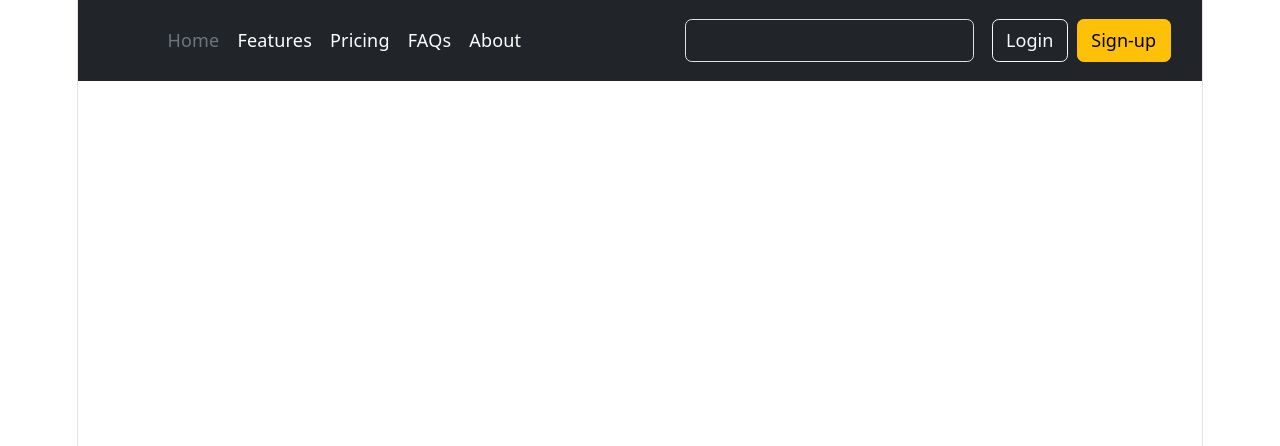
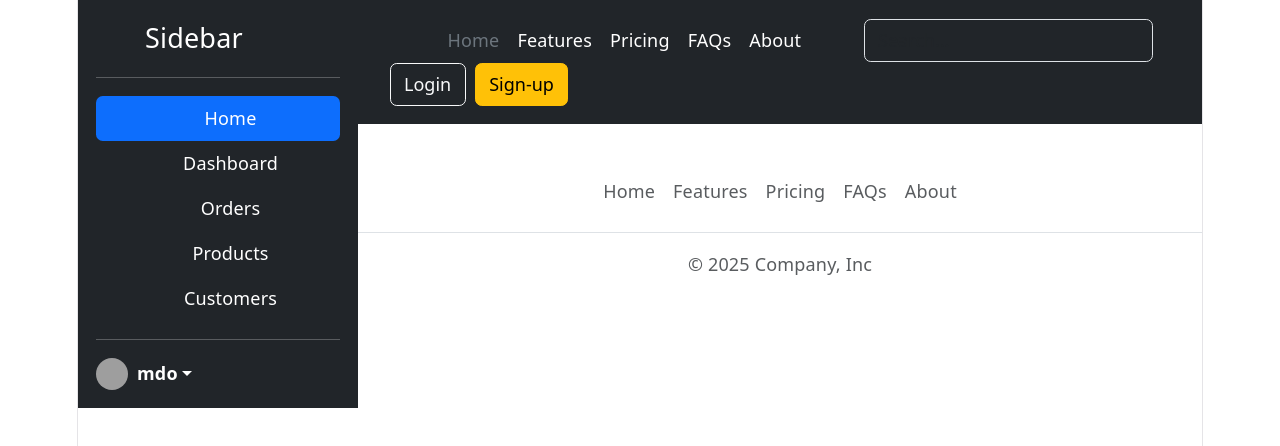
Before and after one commit to PramodGelal/Social-media-react-project, a React (Vite) app: page / in a window 1280 px wide. Shown: the top 446 px of the page. Built offline with nearby package versions, Linux system fonts and the light colour scheme; grey boxes are pictures that could not be loaded.

Commit message:
structure is set

```diff
--- a/src/App.css
+++ b/src/App.css
@@ -1,184 +1,5 @@
-.counter {
-  font-size: 16px;
-  padding: 5px 10px;
-  border-radius: 5px;
-  color: var(--accent);
-  background: var(--accent-bg);
-  border: 2px solid transparent;
-  transition: border-color 0.3s;
-  margin-bottom: 24px;
+.app-container{
+display: flex;
 
-  &:hover {
-    border-color: var(--accent-border);
-  }
-  &:focus-visible {
-    outline: 2px solid var(--accent);
-    outline-offset: 2px;
-  }
+
 }
-
-.hero {
-  position: relative;
-
-  .base,
-  .framework,
-  .vite {
-    inset-inline: 0;
-    margin: 0 auto;
-  }
-
-  .base {
-    width: 170px;
-    position: relative;
-    z-index: 0;
-  }
-
-  .framework,
-  .vite {
-    position: absolute;
-  }
-
-  .framework {
-    z-index: 1;
-    top: 34px;
-    height: 28px;
-    transform: perspective(2000px) rotateZ(300deg) rotateX(44deg) rotateY(39deg)
-      scale(1.4);
-  }
-
-  .vite {
-    z-index: 0;
-    top: 107px;
-    height: 26px;
-    width: auto;
-    transform: perspective(2000px) rotateZ(300deg) rotateX(40deg) rotateY(39deg)
-      scale(0.8);
-  }
-}
-
-#center {
-  display: flex;
-  flex-direction: column;
-  gap: 25px;
-  place-content: center;
-  place-items: center;
-  flex-grow: 1;
-
-  @media (max-width: 1024px) {
-    padding: 32px 20px 24px;
-    gap: 18px;
-  }
-}
-
-#next-steps {
-  display: flex;
-  border-top: 1px solid var(--border);
-  text-align: left;
-
-  & > div {
-    flex: 1 1 0;
-    padding: 32px;
-    @media (max-width: 1024px) {
-      padding: 24px 20px;
-    }
-  }
-
-  .icon {
-    margin-bottom: 16px;
-    width: 22px;
-    height: 22px;
-  }
-
-  @media (max-width: 1024px) {
-    flex-direction: column;
-    text-align: center;
-  }
-}
-
-#docs {
-  border-right: 1px solid var(--border);
-
-  @media (max-width: 1024px) {
-    border-right: none;
-    border-bottom: 1px solid var(--border);
-  }
-}
-
-#next-steps ul {
-  list-style: none;
-  padding: 0;
-  display: flex;
-  gap: 8px;
-  margin: 32px 0 0;
-
-  .logo {
-    height: 18px;
-  }
-
-  a {
-    color: var(--text-h);
-    font-size: 16px;
-    border-radius: 6px;
-    background: var(--social-bg);
-    display: flex;
-    padding: 6px 12px;
-    align-items: center;
-    gap: 8px;
-    text-decoration: none;
-    transition: box-shadow 0.3s;
-
-    &:hover {
-      box-shadow: var(--shadow);
-    }
-    .button-icon {
-      height: 18px;
-      width: 18px;
-    }
-  }
-
-  @media (max-width: 1024px) {
-    margin-top: 20px;
-    flex-wrap: wrap;
-    justify-content: center;
-
-    li {
-      flex: 1 1 calc(50% - 8px);
-    }
-
-    a {
-      width: 100%;
-      justify-content: center;
-      box-sizing: border-box;
-    }
-  }
-}
-
-#spacer {
-  height: 88px;
-  border-top: 1px solid var(--border);
-  @media (max-width: 1024px) {
-    height: 48px;
-  }
-}
-
-.ticks {
-  position: relative;
-  width: 100%;
-
-  &::before,
-  &::after {
-    content: '';
-    position: absolute;
-    top: -4.5px;
-    border: 5px solid transparent;
-  }
-
-  &::before {
-    left: 0;
-    border-left-color: var(--border);
-  }
-  &::after {
-    right: 0;
-    border-right-color: var(--border);
-  }
-}
--- a/src/App.jsx
+++ b/src/App.jsx
@@ -1,10 +1,19 @@
 import Header from "./component/Header";
 import "bootstrap/dist/css/bootstrap.min.css";
+import { Sidebar } from "./component/Sidebar";
+import { Footer } from "./component/Footer";
+import "./App.css";
+
 function App(){
 
-  return (<>
+  return (<div className="app-container ">
+
+  <Sidebar></Sidebar>
+  <div className="main-container">
   <Header></Header>
+  <Footer></Footer>
+    </div>
 
-  </>);
+  </div>);
 }
 export default App;
--- /dev/null
+++ b/src/component/Footer.jsx
@@ -0,0 +1,34 @@
+export function Footer() {
+    return (
+        <footer className="py-3 my-4">
+            <ul className="nav justify-content-center border-bottom pb-3 mb-3">
+                <li className="nav-item">
+                    <a href="#" className="nav-link px-2 text-body-secondary">
+                        Home
+                    </a>
+                </li>
+                <li className="nav-item">
+                    <a href="#" className="nav-link px-2 text-body-secondary">
+                        Features
+                    </a>
+                </li>
+                <li className="nav-item">
+                    <a href="#" className="nav-link px-2 text-body-secondary">
+                        Pricing
+                    </a>
+                </li>
+                <li className="nav-item">
+                    <a href="#" className="nav-link px-2 text-body-secondary">
+                        FAQs
+                    </a>
+                </li>
+                <li className="nav-item">
+                    <a href="#" className="nav-link px-2 text-body-secondary">
+                        About
+                    </a>
+                </li>
+            </ul>
+            <p className="text-center text-body-secondary">© 2025 Company, Inc</p>
+        </footer>
+    );
+}
--- /dev/null
+++ b/src/component/Sidebar.jsx
@@ -0,0 +1,110 @@
+export function Sidebar() {
+    return (
+        <>
+            <div
+                className="d-flex flex-column flex-shrink-0 p-3 text-bg-dark"
+                style={{ width: '280px' }}
+            >
+                <a
+                    href="/"
+                    className="d-flex align-items-center mb-3 mb-md-0 me-md-auto text-white text-decoration-none"
+                >
+                    <svg className="bi pe-none me-2" width="40" height="32" aria-hidden="true">
+                        <use xlinkHref="#bootstrap" />
+                    </svg>
+                    <span className="fs-4">Sidebar</span>
+                </a>
+
+                <hr />
+
+                <ul className="nav nav-pills flex-column mb-auto">
+                    <li className="nav-item">
+                        <a href="#" className="nav-link active" aria-current="page">
+                            <svg className="bi pe-none me-2" width="16" height="16" aria-hidden="true">
+                                <use xlinkHref="#home" />
+                            </svg>
+                            Home
+                        </a>
+                    </li>
+                    <li>
+                        <a href="#" className="nav-link text-white">
+                            <svg className="bi pe-none me-2" width="16" height="16" aria-hidden="true">
+                                <use xlinkHref="#speedometer2" />
+                            </svg>
+                            Dashboard
+                        </a>
+                    </li>
+                    <li>
+                        <a href="#" className="nav-link text-white">
+                            <svg className="bi pe-none me-2" width="16" height="16" aria-hidden="true">
+                                <use xlinkHref="#table" />
+                            </svg>
+                            Orders
+                        </a>
+                    </li>
+                    <li>
+                        <a href="#" className="nav-link text-white">
+                            <svg className="bi pe-none me-2" width="16" height="16" aria-hidden="true">
+                                <use xlinkHref="#grid" />
+                            </svg>
+                            Products
+                        </a>
+                    </li>
+                    <li>
+                        <a href="#" className="nav-link text-white">
+                            <svg className="bi pe-none me-2" width="16" height="16" aria-hidden="true">
+                                <use xlinkHref="#people-circle" />
+                            </svg>
+                            Customers
+                        </a>
+                    </li>
+                </ul>
+
+                <hr />
+
+                <div className="dropdown">
+                    <a
+                        href="#"
+                        className="d-flex align-items-center text-white text-decoration-none dropdown-toggle"
+                        data-bs-toggle="dropdown"
+                        aria-expanded="false"
+                    >
+                        <img
+                            src="https://github.com/mdo.png"
+                            alt=""
+                            width="32"
+                            height="32"
+                            className="rounded-circle me-2"
+                        />
+                        <strong>mdo</strong>
+                    </a>
+                    <ul className="dropdown-menu dropdown-menu-dark text-small shadow">
+                        <li>
+                            <a className="dropdown-item" href="#">
+                                New project...
+                            </a>
+                        </li>
+                        <li>
+                            <a className="dropdown-item" href="#">
+                                Settings
+                            </a>
+                        </li>
+                        <li>
+                            <a className="dropdown-item" href="#">
+                                Profile
+                            </a>
+                        </li>
+                        <li>
+                            <hr className="dropdown-divider" />
+                        </li>
+                        <li>
+                            <a className="dropdown-item" href="#">
+                                Sign out
+                            </a>
+                        </li>
+                    </ul>
+                </div>
+            </div>
+        </>
+    );
+}
```
